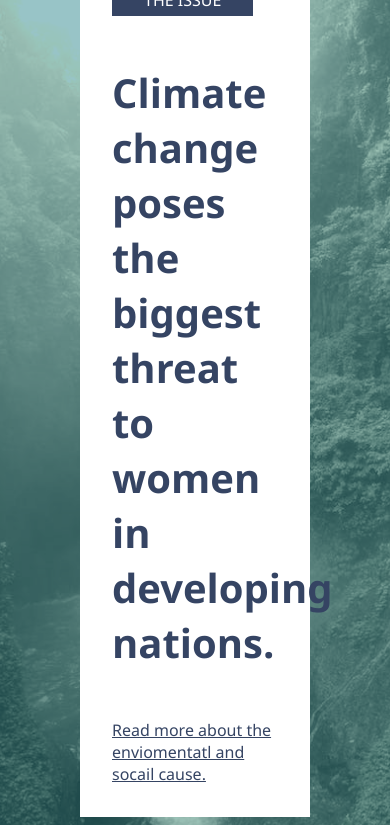
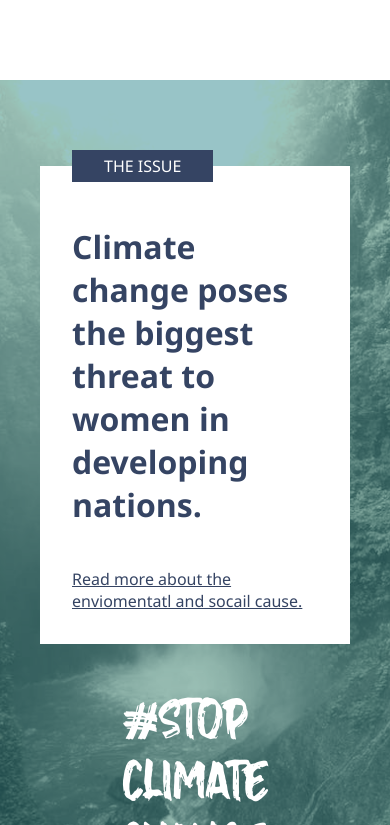
Before and after one commit to Mohamed-Aymn/The-Green-Trees-Initiative, a website built with webpack: page src/index.html in a window 390 px wide. Shown: the top 825 px of the page. Built offline with Linux system fonts and the light colour scheme.

Commit message:
fix: ui padding in small screens

```diff
--- a/src/index.html
+++ b/src/index.html
@@ -12,10 +12,8 @@
     <main>
         <!-- Hero section -->
         <section class="hero">
-                <div class="hero__img">
-                    <div class="green full-background">
-                        <img src="../assets/photos/hero-img.jpg" alt="hero-img.png" />
-                    </div>
+                <div class="hero__img green full-background">
+                    <img src="../assets/photos/hero-img.jpg" alt="hero-img.png" />
                 </div>
                 <div class="card card--white hero__card">
                     <div class="card__head">THE ISSUE</div>
@@ -92,7 +90,7 @@
 
         <!-- Action -->
         <section class="action-section section--blue">
-            <h1 class="section__heading h1--white">LET'S TAKE ACTION NOW TO SAVE THE FUTURE</h1>
+            <h1 class="stylized-text stylized-text--large h1--white">LET'S TAKE ACTION NOW TO SAVE THE FUTURE</h1>
             <div class="action-section__row section__sub-section">
                 <div class="action-section__image-conatiner green">
                     <img src="../assets/photos/plant.jpg" alt="action-img">
--- a/src/js/utils/layout.js
+++ b/src/js/utils/layout.js
@@ -3,10 +3,6 @@ const navbar = async () => {
     const indexPage = currentPage.includes("index")
 
     const HTML = `
-
-        <!-- modern scroll watch to optimize preformance -->
-        <div style="display: none;" onscroll="document.getElementById('navbar').style.top = -100%"></div>
-
         <a href="${indexPage ? "" : "../"}index.html" class="navbar__links-container__logo"><span class="navbar__logo">The Green<br>Trees Initiative</span></a>
         <ul class="navbar__links-container">
             <li><a href="https://github.com/gigachadteam/Very-Green-WebProject" class="navbar__links-container__link">Github</a></li>
@@ -33,7 +29,6 @@ const navbar = async () => {
     tempContainer.setAttribute("id", "navbar");
     tempContainer.innerHTML = HTML;
     tempContainer.classList.add("navbar");
-
     await document.body.prepend(tempContainer);
 
     const navbarIcon = document.getElementById("navbar__mobile-icon");
--- a/src/styles/base/index.css
+++ b/src/styles/base/index.css
@@ -15,6 +15,7 @@ body {
 main{
     margin: 0;
     padding: 0;
+    padding-top: var(--md-space);
     border: 0;
     box-sizing: border-box;
     overflow-x: hidden;
@@ -53,4 +54,8 @@ section{
         display: flex;
         flex-direction: column;
     }
+
+    section{
+        padding: var(--sm-space);
+    }
 }
--- a/src/styles/components/_action-section.css
+++ b/src/styles/components/_action-section.css
@@ -1,5 +1,5 @@
 .action-section{
-    padding: var(--md-space);
+    /* padding: var(--md-space); */
 }
 
 .action-section__row{
--- a/src/styles/components/_h.css
+++ b/src/styles/components/_h.css
@@ -30,3 +30,9 @@
     color: white;
     font-size:300%;
 }
+
+@media only screen and (max-width: 767px) {
+    .h1--large{
+        font-size: 2.1rem;
+    }
+}
--- a/src/styles/components/_hero-section.css
+++ b/src/styles/components/_hero-section.css
@@ -1,10 +1,9 @@
 .hero{
     width: 100wh;
     min-height: 100vh;
-    padding: 0;
     position: relative;
     padding: 0 var(--md-space);
-    height: 100vh;
+    /* height: 100vh; */
     display: flex;
     justify-content: space-around;
     gap: 2em;
@@ -25,6 +24,7 @@
 
 .hero__card{
     max-width: 50%;
+    background-color: red;
 }
 
 .hero__img{
@@ -35,19 +35,21 @@
 }
 
 .hero__card__heading{
-    font-size: 4rem;
+    font-size: 3rem;
 }
 
 @media only screen and (max-width: 767px) {
     .hero{
         flex-direction: column;
+        padding: 0 var(--sm-space);
     }
 
     .hero__card{
         max-width: 100%;
+        margin-top: 5em;
     }
 
     .hero__card__heading{
-        font-size: 2.5rem;
+        font-size: 2rem;
     }
 }
--- a/src/styles/components/_stylized-text.css
+++ b/src/styles/components/_stylized-text.css
@@ -16,3 +16,9 @@
 .stylized-text--blue{
     color: var(--primary-blue-color);
 }
+
+@media only screen and (max-width: 767px) {
+    .stylized-text--large{
+        font-size: 3.7rem;
+    }
+}
--- a/src/styles/layout/_navbar.css
+++ b/src/styles/layout/_navbar.css
@@ -7,6 +7,7 @@
     top: 0;
     width: 100%;
     transition: 0.5s;
+    height: 5em;
 }
 
 .navbar__logo{
@@ -93,6 +94,11 @@
 }
 
 @media only screen and (max-width: 767px) {
+    .navbar{
+        padding-right: var(--sm-space);
+        padding-left: var(--sm-space);
+    }
+
     .navbar__links-container{
         gap: 0.2em;
     }
@@ -104,4 +110,5 @@
     .navbar__links-container{
         display: none;
     }
+
 }
--- a/src/styles/layout/_section.css
+++ b/src/styles/layout/_section.css
@@ -10,11 +10,9 @@
 
 .section__heading{
     color: white;
-    padding-top: 2em;
     padding-bottom: 0.7em;
     font-size: 5rem;
     margin: 0;
-    font-family: Balibrush;
     letter-spacing: 0.1em;
 }
 
--- a/src/styles/theme/index.css
+++ b/src/styles/theme/index.css
@@ -10,5 +10,7 @@
     --primary-blue-color: #354463;
 
     /* spacing */
+    --lg-space: 7em;
     --md-space: 5em;
+    --sm-space: 2.5em;
 }
```
Also changed, not shown: src/pages/payment-first-stage.html (+1 -1 lines), dist/css/bundle.min.css, dist/js/bundle.min.js.
